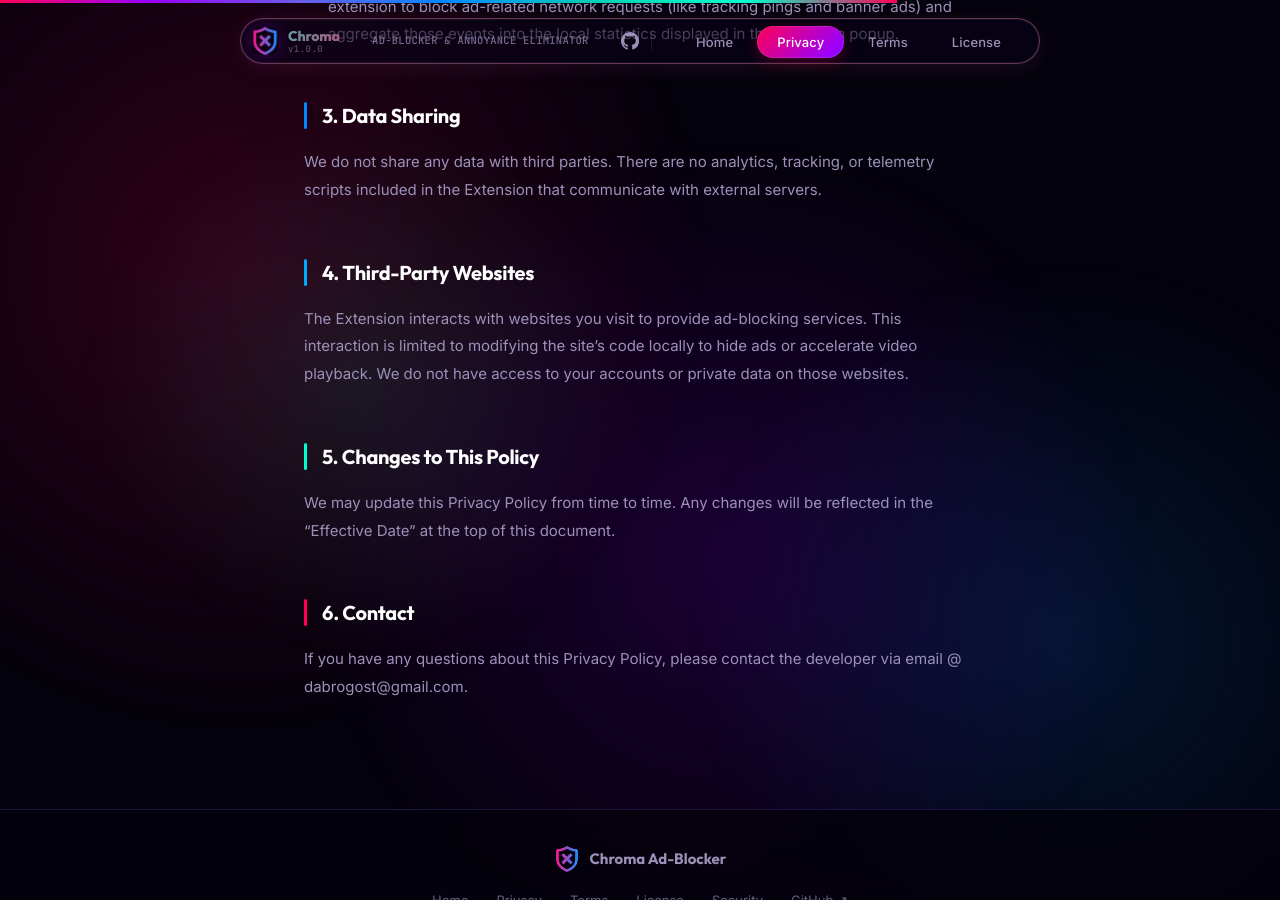
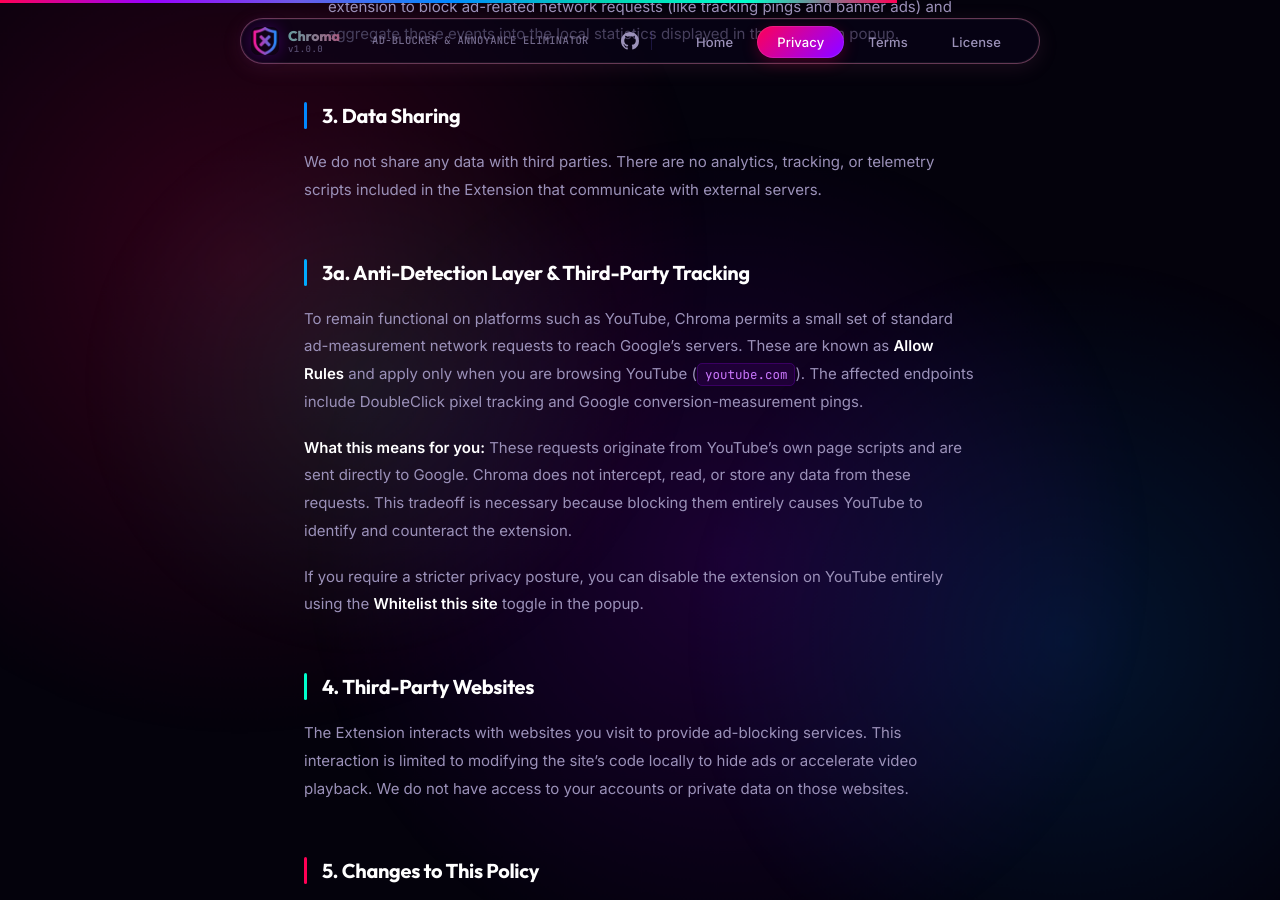
Before and after one commit to Dabrogost/Chroma-Ad-Blocker, a Jekyll site: the page built from PRIVACY_POLICY.md, in a window 1280 px wide and 900 px high, scrolled down 1588 px. Built offline with Jekyll 4.4.1, drawn with Linux system fonts in a browser that asks for light colours.

Commit message:
privacy documentation.

```diff
--- a/PRIVACY_POLICY.md
+++ b/PRIVACY_POLICY.md
@@ -36,6 +36,22 @@
 ## 3. Data Sharing
 We do not share any data with third parties. There are no analytics, tracking, or telemetry scripts included in the Extension that communicate with external servers.
 
+## 3a. Anti-Detection Layer & Third-Party Tracking
+
+To remain functional on platforms such as YouTube, Chroma permits a small set
+of standard ad-measurement network requests to reach Google's servers. These
+are known as **Allow Rules** and apply only when you are browsing YouTube
+(`youtube.com`). The affected endpoints include DoubleClick pixel tracking and
+Google conversion-measurement pings.
+
+**What this means for you:** These requests originate from YouTube's own page
+scripts and are sent directly to Google. Chroma does not intercept, read, or
+store any data from these requests. This tradeoff is necessary because blocking
+them entirely causes YouTube to identify and counteract the extension.
+
+If you require a stricter privacy posture, you can disable the extension on
+YouTube entirely using the **Whitelist this site** toggle in the popup.
+
 ## 4. Third-Party Websites
 The Extension interacts with websites you visit to provide ad-blocking services. This interaction is limited to modifying the site's code locally to hide ads or accelerate video playback. We do not have access to your accounts or private data on those websites.
 
--- a/extension/protection.js
+++ b/extension/protection.js
@@ -143,6 +143,7 @@
 
     await getTokenFromBackground();
     initHandshake(); // Use CONFIG within handshake
+    document.documentElement.setAttribute('data-chroma-init', 'complete');
   });
 
   // Listen for config updates
```
Also changed, not shown: extension/defaultDynamicRules.js (+12 -1 lines), extension/prm_handler.js (+18 -10 lines), extension/yt_handler.js (+19 -10 lines), README.md.
